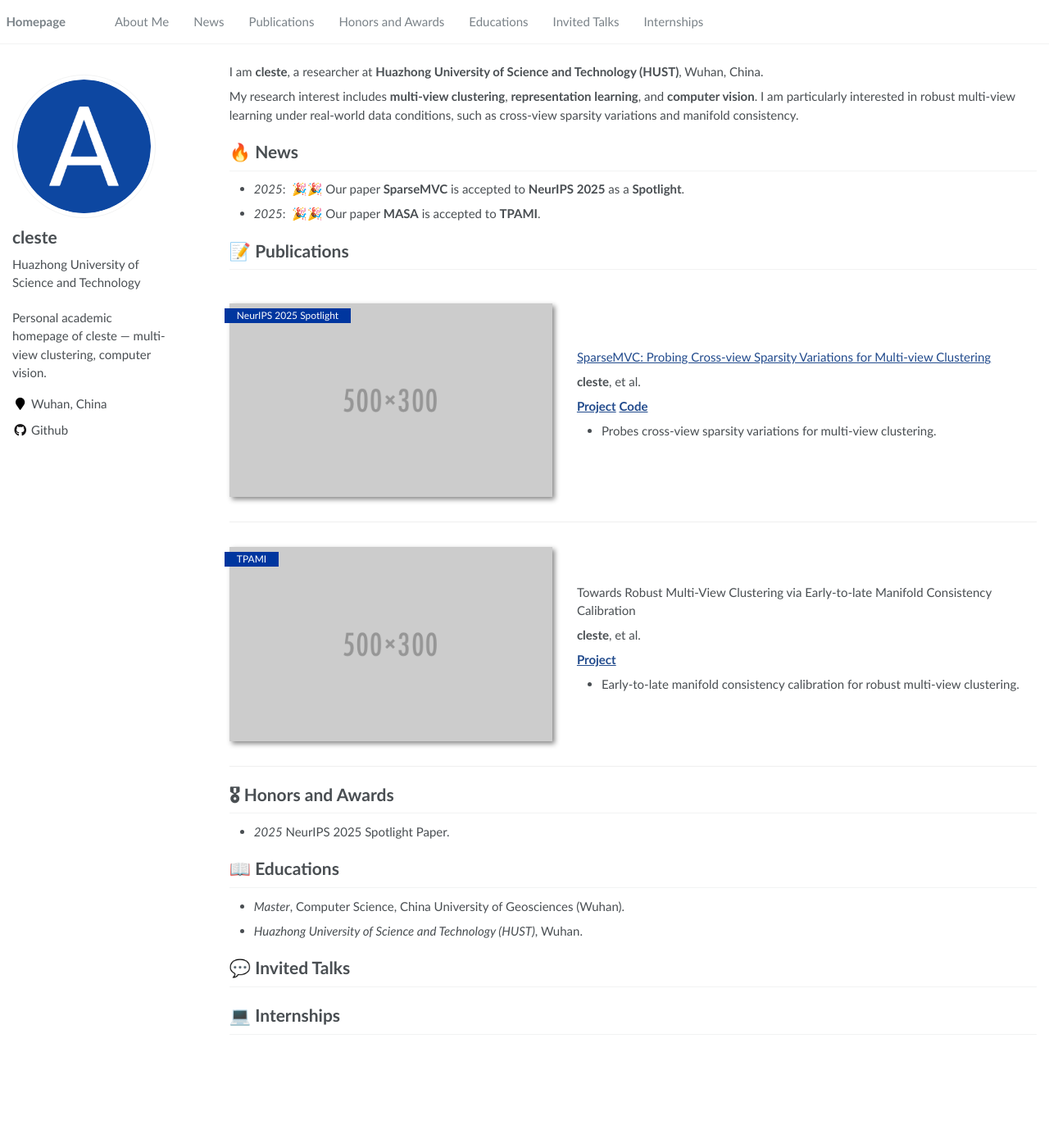
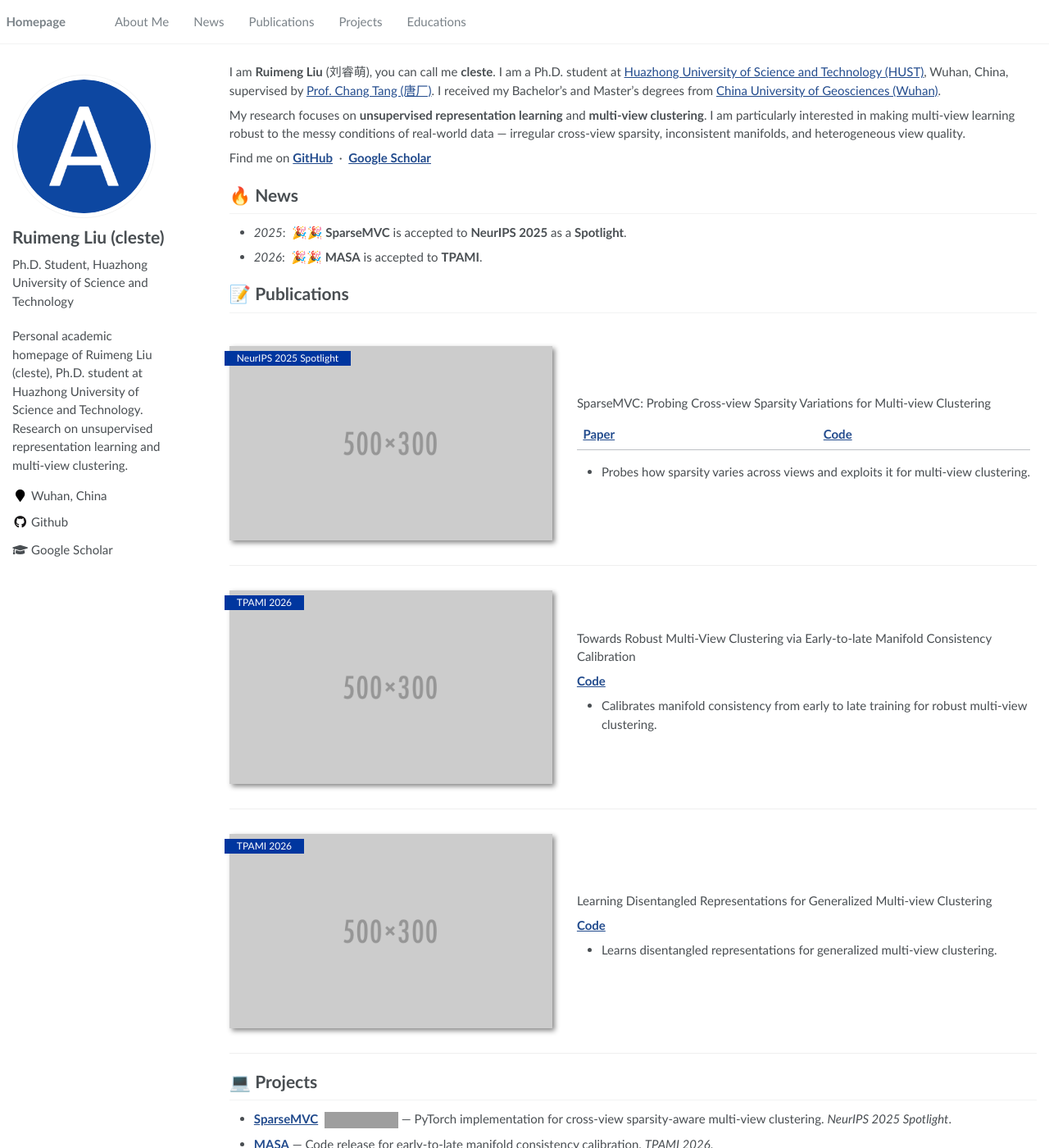
Before and after one commit to cleste-pome/cleste-pome.github.io, a Jekyll site: the page built from _pages/about.md, in a window 1280 px wide and 1400 px high. Shown: the whole window at 82% size. Built offline with Jekyll 4.4.1, drawn with Linux system fonts in a browser that asks for light colours; some of the changed text lies outside the part shown; grey boxes are pictures that could not be loaded.

Commit message:
Rewrite README with template attribution; fill in personal info from GitHub profile

```diff
--- a/_config.yml
+++ b/_config.yml
@@ -6,8 +6,8 @@
 # `jekyll serve`. If you change this file, please restart the server process.
 
 # Site Settings
-title                    : "cleste"
-description              : "Personal academic homepage of cleste — multi-view clustering, computer vision."
+title                    : "Ruimeng Liu (cleste)"
+description              : "Personal academic homepage of Ruimeng Liu (cleste), Ph.D. student at Huazhong University of Science and Technology. Research on unsupervised representation learning and multi-view clustering."
 repository               : "cleste-pome/cleste-pome.github.io"
 google_scholar_stats_use_cdn : true
 
@@ -21,14 +21,15 @@ baidu_site_verification  :  # get baidu_site_verification from https://ziyuan.ba
 
 # Site Author
 author:
-  name             : "cleste"
+  name             : "Ruimeng Liu (cleste)"
+  # TODO(小萌老师): 把那张兔子照片存成 images/avatar.png，然后这里改成 "images/avatar.png"
   avatar           : "images/android-chrome-512x512.png"
-  bio              : "Huazhong University of Science and Technology"
+  bio              : "Ph.D. Student, Huazhong University of Science and Technology"
   location         : "Wuhan, China"
   employer         :
   pubmed           :
-  googlescholar    : # e.g., "https://scholar.google.com/citations?user=YOUR_GOOGLE_SCHOLAR_ID"
-  email            : # e.g., "you@example.com"
+  googlescholar    : "https://scholar.google.com/citations?user=aUBNlUUAAAAJ&hl=zh-CN"
+  email            : # TODO(小萌老师): 填上邮箱就会显示邮件图标
   researchgate     :  # e.g., "https://www.researchgate.net/profile/yourprofile"
   uri              :
   bitbucket        :
--- a/_pages/about.md
+++ b/_pages/about.md
@@ -8,66 +8,93 @@ redirect_from:
   - /about.html
 ---
 
-{% if site.google_scholar_stats_use_cdn %}
-{% assign gsDataBaseUrl = "https://cdn.jsdelivr.net/gh/" | append: site.repository | append: "@" %}
-{% else %}
-{% assign gsDataBaseUrl = "https://raw.githubusercontent.com/" | append: site.repository | append: "/" %}
-{% endif %}
-{% assign url = gsDataBaseUrl | append: "google-scholar-stats/gs_data_shieldsio.json" %}
-
 <span class='anchor' id='about-me'></span>
 
-I am **cleste**, a researcher at **Huazhong University of Science and Technology (HUST)**, Wuhan, China.
+I am **Ruimeng Liu** (刘睿萌), you can call me **cleste**. I am a Ph.D. student at [Huazhong University of Science and Technology (HUST)](https://www.hust.edu.cn/), Wuhan, China, supervised by [Prof. Chang Tang (唐厂)](https://scholar.google.com/citations?user=Q0B7FmUAAAAJ). I received my Bachelor's and Master's degrees from [China University of Geosciences (Wuhan)](https://www.cug.edu.cn/).
 
-My research interest includes **multi-view clustering**, **representation learning**, and **computer vision**. I am particularly interested in robust multi-view learning under real-world data conditions, such as cross-view sparsity variations and manifold consistency.
+My research focuses on **unsupervised representation learning** and **multi-view clustering**. I am particularly interested in making multi-view learning robust to the messy conditions of real-world data — irregular cross-view sparsity, inconsistent manifolds, and heterogeneous view quality.
 
-<!-- TODO(小萌老师): 这里可以补充个人简介、招生/合作说明、Google Scholar 主页链接等 -->
+Find me on [**GitHub**](https://github.com/cleste-pome) &nbsp;·&nbsp; [**Google Scholar**](https://scholar.google.com/citations?user=aUBNlUUAAAAJ&hl=zh-CN)
+
+<!-- TODO(小萌老师):
+  - 导师的 Google Scholar 链接我是猜的占位，请核对（或换成 HUST 主页链接）
+  - 本科/硕士/博士的起止年份请补上
+  - 邮箱有了就告诉我，加在 _config.yml 里 -->
 
 # 🔥 News
-- *2025*: &nbsp;🎉🎉 Our paper **SparseMVC** is accepted to **NeurIPS 2025** as a **Spotlight**.
-- *2025*: &nbsp;🎉🎉 Our paper **MASA** is accepted to **TPAMI**.
+- *2025*: &nbsp;🎉🎉 **SparseMVC** is accepted to **NeurIPS 2025** as a **Spotlight**.
+- *2026*: &nbsp;🎉🎉 **MASA** is accepted to **TPAMI**.
+
+<!-- TODO(小萌老师): 这两条我只知道年份。把你谷歌学术上的具体接收月份发我（比如 2025.06），我改成：
+     - *2025.06*: &nbsp;🎉🎉 one paper is accepted in NeurIPS 2025 (Spotlight).
+     有新的动态就往最上面加一条。 -->
 
 # 📝 Publications
 
-<div class='paper-box'><div class='paper-box-image'><div><div class="badge">NeurIPS 2025 Spotlight</div><img src='images/500x300.png' alt="sym" width="100%"></div></div>
+<div class='paper-box'><div class='paper-box-image'><div><div class="badge">NeurIPS 2025 Spotlight</div><img src='images/500x300.png' alt="SparseMVC" width="100%"></div></div>
 <div class='paper-box-text' markdown="1">
 
-[SparseMVC: Probing Cross-view Sparsity Variations for Multi-view Clustering](https://github.com/cleste-pome/SparseMVC)
+SparseMVC: Probing Cross-view Sparsity Variations for Multi-view Clustering
 
-<!-- TODO(小萌老师): 补全作者列表 -->
-**cleste**, et al.
+<!-- TODO(小萌老师): 补全作者列表，自己的名字加粗 -->
 
-[**Project**](https://github.com/cleste-pome/SparseMVC) [**Code**](https://github.com/cleste-pome/SparseMVC)
-- Probes cross-view sparsity variations for multi-view clustering.
+[**Paper**](https://neurips.cc/virtual/2025/loc/san-diego/poster/117045) &nbsp;|&nbsp; [**Code**](https://github.com/cleste-pome/SparseMVC)
+
+- Probes how sparsity varies across views and exploits it for multi-view clustering.
 </div>
 </div>
 
-<div class='paper-box'><div class='paper-box-image'><div><div class="badge">TPAMI</div><img src='images/500x300.png' alt="sym" width="100%"></div></div>
+<div class='paper-box'><div class='paper-box-image'><div><div class="badge">TPAMI 2026</div><img src='images/500x300.png' alt="MASA" width="100%"></div></div>
 <div class='paper-box-text' markdown="1">
 
 Towards Robust Multi-View Clustering via Early-to-late Manifold Consistency Calibration
 
-<!-- TODO(小萌老师): 补全作者列表 -->
-**cleste**, et al.
+<!-- TODO(小萌老师): 补全作者列表，自己的名字加粗 -->
 
-[**Project**](https://github.com/cleste-pome/MASA)
-- Early-to-late manifold consistency calibration for robust multi-view clustering.
+[**Code**](https://github.com/cleste-pome/MASA)
+
+- Calibrates manifold consistency from early to late training for robust multi-view clustering.
 </div>
 </div>
 
-<!-- TODO(小萌老师): 其他论文请按这里的方法补充 -->
+<div class='paper-box'><div class='paper-box-image'><div><div class="badge">TPAMI 2026</div><img src='images/500x300.png' alt="GMAE" width="100%"></div></div>
+<div class='paper-box-text' markdown="1">
 
-# 🎖 Honors and Awards
-- *2025* NeurIPS 2025 Spotlight Paper.
-<!-- TODO(小萌老师): 补充获奖情况 -->
+Learning Disentangled Representations for Generalized Multi-view Clustering
+
+<!-- TODO(小萌老师): 这篇我是从你的 star-history 里翻到的（GMAE），请确认是不是你的论文，不是的话我删掉 -->
+
+[**Code**](https://github.com/cleste-pome/GMAE)
+
+- Learns disentangled representations for generalized multi-view clustering.
+</div>
+</div>
+
+<!-- TODO(小萌老师): 还有别的论文就复制上面任意一个 paper-box 整块，改标题/作者/链接/配图。
+     配图放 images/ 目录（建议 500x300）。不想用卡片样式也可以写成一行：
+     - [论文标题](链接), 作者1, 作者2, **会议/期刊 年份** -->
+
+# 💻 Projects
+
+- [**SparseMVC**](https://github.com/cleste-pome/SparseMVC) &nbsp;<img src="https://img.shields.io/github/stars/cleste-pome/SparseMVC?style=flat&color=9cf"> — PyTorch implementation for cross-view sparsity-aware multi-view clustering. *NeurIPS 2025 Spotlight*.
+- [**MASA**](https://github.com/cleste-pome/MASA) — Code release for early-to-late manifold consistency calibration. *TPAMI 2026*.
+- [**GMAE**](https://github.com/cleste-pome/GMAE) — Code release for generalized multi-view clustering with disentangled representations. *TPAMI 2026*.
+- [**MVC-plotting**](https://github.com/cleste-pome/MVC-plotting) — Plotting toolkit for multi-view clustering experiments.
+- [**Yolo26Web**](https://github.com/cleste-pome/Yolo26Web) — A web platform for YOLO26-based object detection.
+
+<!-- TODO(小萌老师): 私有仓库（IAD / InversionAD / ResDiff 等）以后开源了可以加到这里 -->
 
 # 📖 Educations
-- *Master*, Computer Science, China University of Geosciences (Wuhan).
-- *Huazhong University of Science and Technology (HUST)*, Wuhan.
-<!-- TODO(小萌老师): 请核对起止年份与学位信息 -->
+- *Ph.D.* in Computer Science, [Huazhong University of Science and Technology](https://www.hust.edu.cn/), Wuhan, China. &nbsp;*(now)*
+- *M.Eng.* in Computer Science, [China University of Geosciences (Wuhan)](https://www.cug.edu.cn/), Wuhan, China.
+- *B.Eng.* in Computer Science, [China University of Geosciences (Wuhan)](https://www.cug.edu.cn/), Wuhan, China.
 
-# 💬 Invited Talks
-<!-- TODO(小萌老师): 补充学术报告 -->
+<!-- TODO(小萌老师): 补上起止年份，格式： - *2025.09 - now*, Ph.D. ... -->
 
-# 💻 Internships
-<!-- TODO(小萌老师): 补充实习经历 -->
+<!--
+  这几个板块暂时留空（导航栏里也先没放），等你发材料过来我再加回来：
+  # 🎖 Honors and Awards
+  # 🎬 Services
+  # 💬 Invited Talks
+  # 💻 Internships
+-->
```
Also changed, not shown: README.md (+123 -58 lines), _data/navigation.yml (+14 -8 lines).
